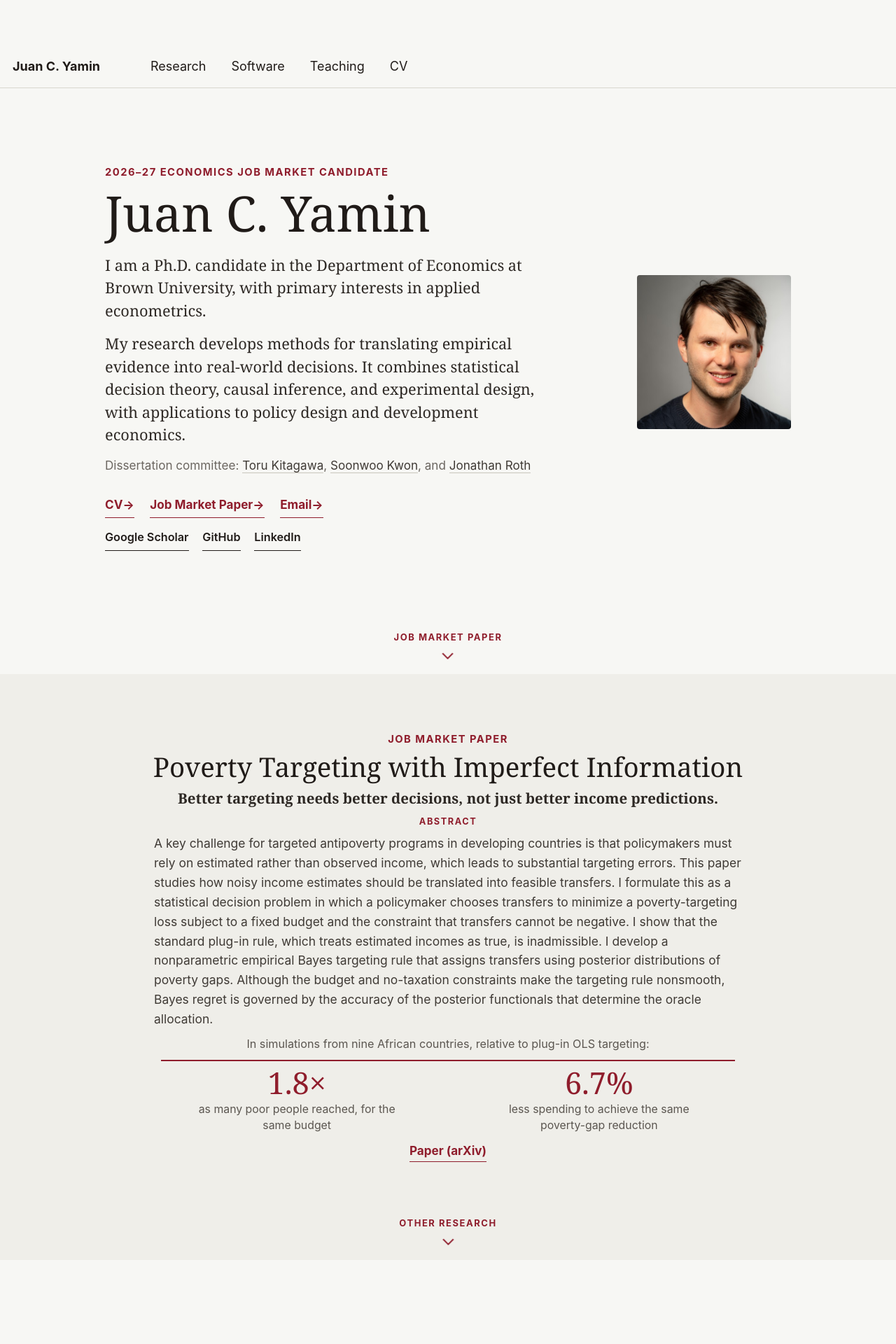
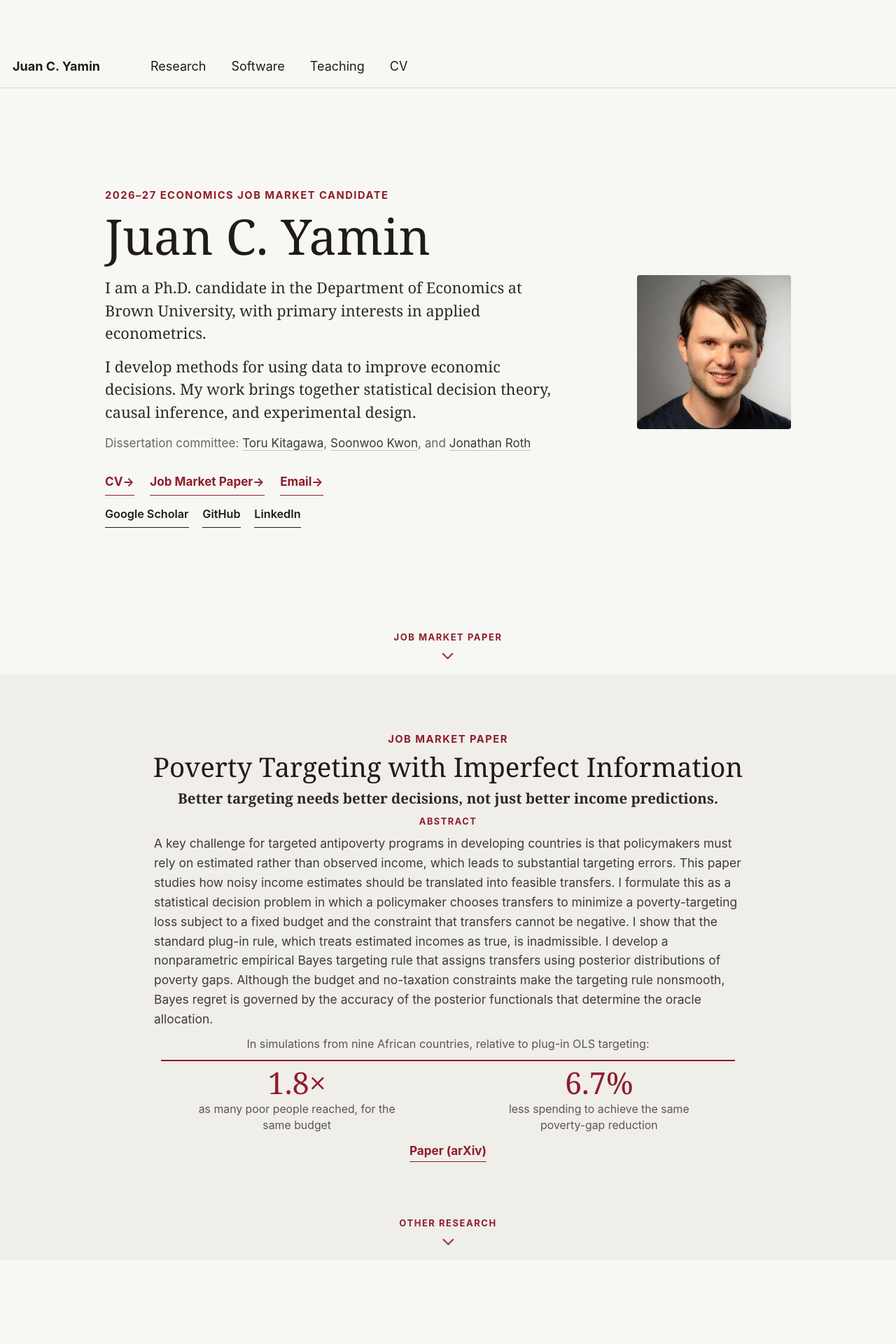
Before and after one commit to juancyamin/juancyamin.github.io, a Jekyll site: the page built from _pages/about.md, in a window 1280 px wide. Shown: the top 1920 px of the page at 70% size. Built offline with Jekyll 4.4.1, drawn with Linux system fonts in a browser that asks for light colours.

Commit message:
Update homepage research introduction

```diff
--- a/_pages/about.md
+++ b/_pages/about.md
@@ -168,7 +168,7 @@ redirect_from:
         <p class="d2-kicker">2026&ndash;27 Economics Job Market Candidate</p>
         <h1 id="home-title">Juan C. Yamin</h1>
         <p class="d2-intro">I am a Ph.D. candidate in the Department of Economics at Brown University, with primary interests in applied econometrics.</p>
-        <p class="d2-intro">My research develops methods for translating empirical evidence into real-world decisions. It combines statistical decision theory, causal inference, and experimental design, with applications to policy design and development economics.</p>
+        <p class="d2-intro">I develop methods for using data to improve economic decisions. My work brings together statistical decision theory, causal inference, and experimental design.</p>
         <p class="d2-committee">Dissertation committee:
           <a href="https://economics.brown.edu/people/toru-kitagawa">Toru Kitagawa</a>,
           <a href="https://soonwookwon.github.io/">Soonwoo Kwon</a>, and
```
